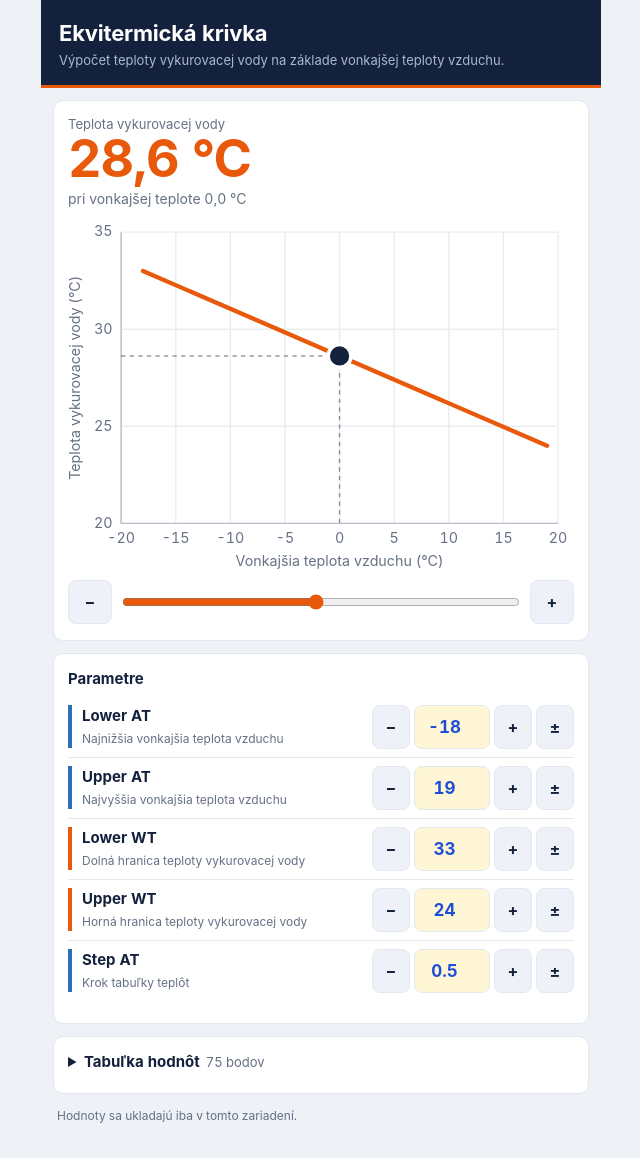
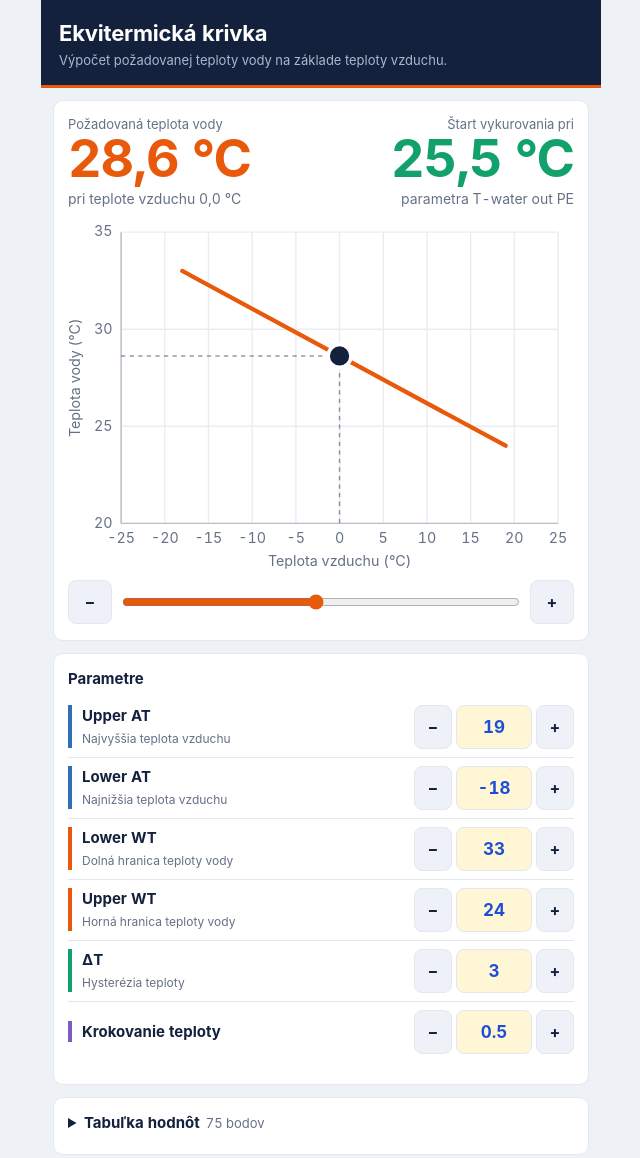
Before and after one commit to borisszabo/Ekviterm, a plain HTML site: page index.html in a window 1280 px wide. Shown: the top 1158 px of the page, without its empty margins (319-959 px from the left). Drawn offline with Linux system fonts and the light colour scheme.

Commit message:
Add files via upload

```diff
--- a/index.html
+++ b/index.html
@@ -8,13 +8,13 @@
 <meta name="apple-mobile-web-app-title" content="Ekviterm">
 <meta name="apple-mobile-web-app-status-bar-style" content="default">
 <meta name="theme-color" content="#14213D">
-<title>Ekvitermická krivka</title>
+<title>Ekvitermická krivka tepelného čerpadla Sinclair S-THERM Ontario</title>
 <style>
 :root{box-sizing:border-box;padding-top:env(safe-area-inset-top,0px);padding-bottom:env(safe-area-inset-bottom,0px);
 --bg:#EEF1F6;--card:#fff;--ink:#14213D;--mut:#667085;--line:#E3E8EF;--hd:#14213D;--org:#E8590C;--blue:#2F6FB3;
---inp:#FFF6D6;--inpink:#1D4ED8;--grid:#E9EDF2;--axis:#B8C0CC;--btn:#EEF2F8;color-scheme:light}
-@media (prefers-color-scheme:dark){:root:not([data-theme="light"]){--bg:#0E1420;--card:#172033;--ink:#E8ECF4;--mut:#93A0B5;--line:#26324A;--hd:#0B1220;--org:#FF7A33;--blue:#6FA8E8;--inp:#2B2A1A;--inpink:#9CC0FF;--grid:#222E45;--axis:#4A5873;--btn:#223049;color-scheme:dark}}
-:root[data-theme="dark"]{--bg:#0E1420;--card:#172033;--ink:#E8ECF4;--mut:#93A0B5;--line:#26324A;--hd:#0B1220;--org:#FF7A33;--blue:#6FA8E8;--inp:#2B2A1A;--inpink:#9CC0FF;--grid:#222E45;--axis:#4A5873;--btn:#223049;color-scheme:dark}
+--inp:#FFF6D6;--inpink:#1D4ED8;--grid:#E9EDF2;--axis:#B8C0CC;--btn:#EEF2F8;--grn:#12A06B;--pur:#7C5CC4;color-scheme:light}
+@media (prefers-color-scheme:dark){:root:not([data-theme="light"]){--bg:#0E1420;--card:#172033;--ink:#E8ECF4;--mut:#93A0B5;--line:#26324A;--hd:#0B1220;--org:#FF7A33;--blue:#6FA8E8;--inp:#2B2A1A;--inpink:#9CC0FF;--grid:#222E45;--axis:#4A5873;--btn:#223049;--grn:#35D39A;--pur:#A78BFA;color-scheme:dark}}
+:root[data-theme="dark"]{--grn:#35D39A;--pur:#A78BFA;--bg:#0E1420;--card:#172033;--ink:#E8ECF4;--mut:#93A0B5;--line:#26324A;--hd:#0B1220;--org:#FF7A33;--blue:#6FA8E8;--inp:#2B2A1A;--inpink:#9CC0FF;--grid:#222E45;--axis:#4A5873;--btn:#223049;color-scheme:dark}
 html{scroll-padding-top:env(safe-area-inset-top,0px);background:var(--bg)}
 *{box-sizing:border-box}
 body{margin:0;background:var(--bg);color:var(--ink);font:16px/1.4 -apple-system,system-ui,"Segoe UI",Roboto,Arial,sans-serif;font-variant-numeric:tabular-nums;-webkit-text-size-adjust:100%}
@@ -24,7 +24,8 @@ h1{margin:0;font-size:22px;font-weight:700;letter-spacing:-.01em}
 header p{margin:2px 0 0;font-size:13px;color:#A9B8CF}
 .card{background:var(--card);border:1px solid var(--line);margin:12px 12px 0;padding:14px;border-radius:10px}
 h2{margin:0 0 8px;font-size:15px;font-weight:700}
-.big{font-size:52px;font-weight:700;line-height:1;color:var(--org);letter-spacing:-.02em}
+.top{display:flex;justify-content:space-between;align-items:flex-start;gap:10px}.top>div:last-child{text-align:right}
+.big{font-size:clamp(30px,9vw,52px);white-space:nowrap;font-weight:700;line-height:1;color:var(--org);letter-spacing:-.02em}
 .lbl{font-size:13px;color:var(--mut)}
 .sub{font-size:14px;color:var(--mut);margin-top:4px}
 #chart{touch-action:pan-y;user-select:none;-webkit-user-select:none;margin:6px -4px 0}
@@ -41,11 +42,14 @@ button:active{background:var(--line)}
 .row{display:flex;align-items:center;justify-content:space-between;gap:8px;padding:8px 0;border-top:1px solid var(--line)}
 .row:first-of-type{border-top:0}
 .nm{flex:1;min-width:0;border-left:4px solid var(--blue);padding-left:10px}
-.nm.o{border-color:var(--org)}
+.nm.o{border-color:var(--org)}.nm.g{border-color:var(--grn)}.nm.p{border-color:var(--pur)}
+.big.g{color:var(--grn)}
 .nm b{display:block;font-size:15px}.nm small{color:var(--mut);font-size:12px}
 .in{display:flex;gap:4px;align-items:center}
 .in input{width:76px;height:44px;text-align:center;font:inherit;font-size:17px;font-weight:700;color:var(--inpink);background:var(--inp);border:1px solid var(--line);border-radius:8px}
 .in button{min-width:38px;padding:0}
+.in input[type=number]{-moz-appearance:textfield;appearance:textfield}
+.in input::-webkit-outer-spin-button,.in input::-webkit-inner-spin-button{-webkit-appearance:none;margin:0}
 .err{margin:8px 0 0;color:#C62828;font-size:13px;min-height:0}
 :root[data-theme="dark"] .err{color:#FF8A80}
 @media (prefers-color-scheme:dark){:root:not([data-theme="light"]) .err{color:#FF8A80}}
@@ -63,17 +67,26 @@ footer{margin:14px 16px 0;font-size:12px;color:var(--mut)}
 </head>
 <body>
 <main>
-<header><h1>Ekvitermická krivka</h1><p>Výpočet teploty vykurovacej vody na základe vonkajšej teploty vzduchu. </p></header>
+<header><h1>Ekvitermická krivka</h1><p>Výpočet požadovanej teploty vody na základe teploty vzduchu. </p></header>
 
 <section class="card" aria-label="Rýchly výpočet">
-  <div class="lbl">Teplota vykurovacej vody</div>
-  <div class="big" id="wt" aria-live="polite">–</div>
-  <div class="sub" id="atsub"></div>
+  <div class="top">
+    <div>
+      <div class="lbl">Požadovaná teplota vody</div>
+      <div class="big" id="wt" aria-live="polite">–</div>
+      <div class="sub" id="atsub"></div>
+    </div>
+    <div>
+      <div class="lbl">Štart vykurovania pri</div>
+      <div class="big g" id="dtv" aria-live="polite">–</div>
+      <div class="sub">parametra T-water out PE</div>
+    </div>
+  </div>
   <div id="chart"></div>
   <div class="ctl">
-    <button id="tm" aria-label="Znížiť vonkajšiu teplotu">−</button>
-    <input type="range" id="slider" aria-label="Vonkajšia teplota vzduchu">
-    <button id="tp" aria-label="Zvýšiť vonkajšiu teplotu">+</button>
+    <button id="tm" aria-label="Znížiť teplotu vzduchu">−</button>
+    <input type="range" id="slider" aria-label="Teplota vzduchu">
+    <button id="tp" aria-label="Zvýšiť teplotu vzduchu">+</button>
   </div>
 </section>
 
@@ -94,7 +107,7 @@ footer{margin:14px 16px 0;font-size:12px;color:var(--mut)}
 </main>
 
 <script>
-const KEY='ekviterm.v1', D={la:-18,ua:19,lw:33,uw:24,st:.5,t:0};
+const KEY='ekviterm.v1', D={la:-18,ua:19,lw:33,uw:24,dt:3,st:.5,t:0};
 let S={...D};
 try{const s=JSON.parse(localStorage.getItem(KEY)||'null');if(s&&typeof s==='object')S={...D,...s}}catch(e){}
 const save=()=>{try{localStorage.setItem(KEY,JSON.stringify(S))}catch(e){}};
@@ -102,16 +115,18 @@ const $=id=>document.getElementById(id);
 const r1=v=>Math.round(v*10)/10;
 const fmt=v=>r1(v).toFixed(1).replace('.',',').replace('-','−');
 const FIELDS=[
- ['la','Lower AT','Najnižšia vonkajšia teplota vzduchu',0,.5],
- ['ua','Upper AT','Najvyššia vonkajšia teplota vzduchu',0,.5],
- ['lw','Lower WT','Dolná hranica teploty vykurovacej vody',1,.5],
- ['uw','Upper WT','Horná hranica teploty vykurovacej vody',1,.5],
- ['st','Step AT','Krok tabuľky teplôt',0,.1]];
+ ['ua','Upper AT','Najvyššia teplota vzduchu',0,1],
+ ['la','Lower AT','Najnižšia teplota vzduchu',0,1],
+ ['lw','Lower WT','Dolná hranica teploty vody',1,1],
+ ['uw','Upper WT','Horná hranica teploty vody',1,1],
+ ['dt','ΔT','Hysterézia teploty',2,1],
+ ['st','Krokovanie teploty','',3,.1]];
 
 function check(s){
- if(![s.la,s.ua,s.lw,s.uw,s.st].every(Number.isFinite)) return 'Vyplň všetky hodnoty číslami.';
- if(s.la<-25||s.ua>25) return 'Vonkajšia teplota vzduchu môže byť v rozmedzí od −25 do +25 °C.';
+ if(![s.la,s.ua,s.lw,s.uw,s.dt,s.st].every(Number.isFinite)) return 'Vyplň všetky hodnoty číslami.';
+ if(s.la<-25||s.ua>25) return 'Teplota vzduchu môže byť v rozmedzí od −25 do +25 °C.';
  if(s.la>=s.ua) return 'Upper AT musí byť väčšie ako Lower AT.';
+ if(s.dt<0) return 'ΔT nemôže byť záporné.';
  if(s.st<=0) return 'Krok tabuľky teplôt musí byť kladné číslo.';
  if((s.ua-s.la)/s.st>400) return 'Krok je príliš malý, zväčši ho.';
  return '';
@@ -121,17 +136,17 @@ const niceStep=r=>{const t=r/5;return [1,2,5,10,20].find(x=>x>=t)||20};
 
 /* ---- parametre ---- */
 $('params').innerHTML=FIELDS.map(([k,n,h,o])=>
- `<div class="row"><div class="nm${o?' o':''}"><b>${n}</b><small>${h}</small></div>
+ `<div class="row"><div class="nm${[' ',' o',' g',' p'][o]}"><b>${n}</b>${h?`<small>${h}</small>`:''}</div>
   <div class="in"><button data-k="${k}" data-d="-1" aria-label="${n} menej">−</button>
   <input type="number" step="any" id="f_${k}" aria-label="${n}" value="${S[k]}">
-  <button data-k="${k}" data-d="1" aria-label="${n} viac">+</button>
-  <button data-k="${k}" data-d="0" aria-label="${n} zmeniť znamienko">±</button></div></div>`).join('');
+  <button data-k="${k}" data-d="1" aria-label="${n} viac">+</button></div></div>`).join('');
 FIELDS.forEach(([k])=>$('f_'+k).addEventListener('input',e=>{S[k]=e.target.value===''?NaN:parseFloat(e.target.value);renderAll()}));
+
 $('params').addEventListener('click',e=>{
  const b=e.target.closest('button');if(!b)return;
  const k=b.dataset.k,d=+b.dataset.d,step=FIELDS.find(f=>f[0]===k)[4];
  const cur=Number.isFinite(S[k])?S[k]:D[k];
- let v=d===0?-cur:cur+d*step; v=Math.round(v*100)/100;
+ let v=(k==='st'?cur:Math.round(cur))+d*step; v=Math.round(v*100)/100;
  if(k==='st'&&v<=0)v=.1;
  S[k]=v;$('f_'+k).value=v;renderAll();
 });
@@ -140,7 +155,7 @@ $('params').addEventListener('click',e=>{
 const W=360,H=250,M={l:40,r:14,t:12,b:34};
 let G=null;
 function drawChart(){
- const xmin=Math.floor((S.la-1)/5)*5,xmax=Math.ceil((S.ua+1)/5)*5;
+ const xmin=-25,xmax=25;
  const lo=Math.min(S.lw,S.uw),hi=Math.max(S.lw,S.uw),ys=niceStep(hi-lo+4);
  const ymin=Math.floor((lo-1)/ys)*ys,ymax=Math.ceil((hi+1)/ys)*ys;
  const sx=x=>M.l+(x-xmin)/(xmax-xmin)*(W-M.l-M.r),sy=y=>H-M.b-(y-ymin)/(ymax-ymin)*(H-M.t-M.b);
@@ -149,8 +164,8 @@ function drawChart(){
  for(let x=xmin;x<=xmax;x+=5)g+=`<line class="gr" x1="${sx(x)}" x2="${sx(x)}" y1="${M.t}" y2="${H-M.b}"/><text class="t" x="${sx(x)}" y="${H-M.b+14}" text-anchor="middle">${x}</text>`;
  for(let y=ymin;y<=ymax;y+=ys)g+=`<line class="gr" x1="${M.l}" x2="${W-M.r}" y1="${sy(y)}" y2="${sy(y)}"/><text class="t" x="${M.l-6}" y="${sy(y)+3}" text-anchor="end">${y}</text>`;
  g+=`<line class="ax" x1="${M.l}" x2="${W-M.r}" y1="${H-M.b}" y2="${H-M.b}"/><line class="ax" x1="${M.l}" x2="${M.l}" y1="${M.t}" y2="${H-M.b}"/>`;
- g+=`<text class="t" x="${(M.l+W-M.r)/2}" y="${H-4}" text-anchor="middle">Vonkajšia teplota vzduchu (°C)</text>`;
- g+=`<text class="t" transform="translate(11 ${(M.t+H-M.b)/2}) rotate(-90)" text-anchor="middle">Teplota vykurovacej vody (°C)</text>`;
+ g+=`<text class="t" x="${(M.l+W-M.r)/2}" y="${H-4}" text-anchor="middle">Teplota vzduchu (°C)</text>`;
+ g+=`<text class="t" transform="translate(11 ${(M.t+H-M.b)/2}) rotate(-90)" text-anchor="middle">Teplota vody (°C)</text>`;
  g+=`<line class="ln" x1="${sx(S.la)}" y1="${sy(S.lw)}" x2="${sx(S.ua)}" y2="${sy(S.uw)}"/>`;
  const cx=sx(S.t),cy=sy(wtAt(S.t));
  g+=`<line class="gd" x1="${cx}" x2="${cx}" y1="${cy}" y2="${H-M.b}"/><line class="gd" x1="${M.l}" x2="${cx}" y1="${cy}" y2="${cy}"/><circle class="dot" cx="${cx}" cy="${cy}" r="8"/>`;
@@ -176,7 +191,9 @@ $('tp').addEventListener('click',()=>setT(S.t+S.st));
 function renderT(){
  const w=wtAt(S.t);
  $('wt').textContent=fmt(w)+' °C';
- $('atsub').textContent='pri vonkajšej teplote '+fmt(S.t)+' °C';
+ const off=S.dt+0.1;
+ $('dtv').textContent=fmt(w-off)+' °C';
+ $('atsub').textContent='pri teplote vzduchu '+fmt(S.t)+' °C';
  $('slider').value=S.t;
  drawChart();
  const i=Math.round((S.t-S.la)/S.st);
```
